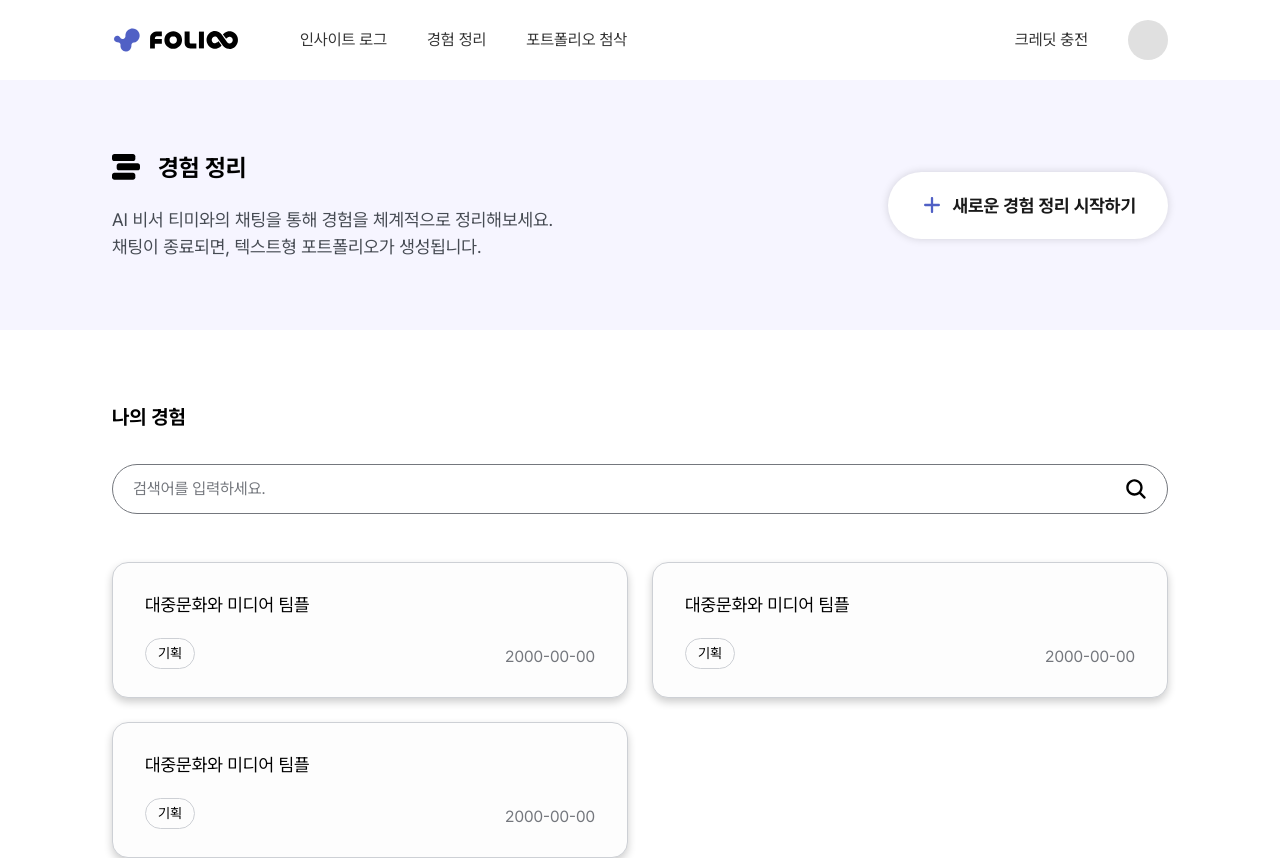
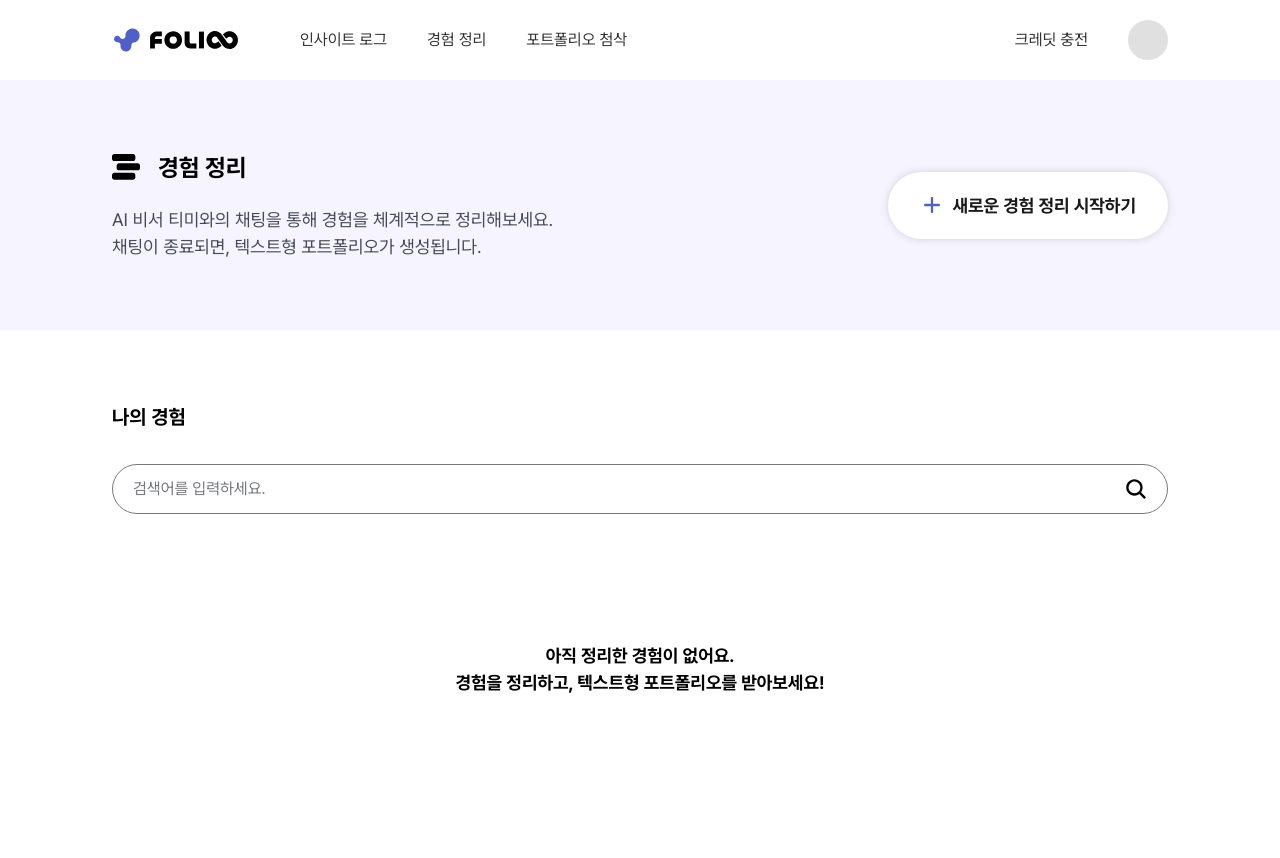
Before and after one commit to Teamie71/folioo-front, a Next.js app: page /experience in a window 1280 px wide. After the commit the page ends 800 px from the top, so only its background shows below. Built offline with nearby package versions, Linux system fonts and the light colour scheme.

Commit message:
✨ Feat: 경험 정리 - 카드 섹션으로 교체

```diff
--- a/src/app/(main)/experience/page.tsx
+++ b/src/app/(main)/experience/page.tsx
@@ -3,6 +3,7 @@ import InputArea from '@/components/InputArea';
 import { ExperienceIcon } from '@/components/icons/ExperienceIcon';
 import { CommonButton } from '@/components/CommonButton';
 import { SearchButton } from '@/components/SearchButton';
+import { ExperienceCardSection } from '@/features/experience/components/ExperienceCardSection';
 
 export default function ExperiencePage() {
   return (
@@ -47,44 +48,8 @@ export default function ExperiencePage() {
           />
         </div>
 
-        {/* 나의 경험 카드
-        TODO: 경험 카드 없을 때, 검색 결과 없을 때 문구
-        */}
-        <div className='grid grid-cols-2 gap-[1.5rem]'>
-          <div className='rounded-[1rem] border border-[#CDD0D5] bg-[#FDFDFD] px-[2rem] py-[1.75rem] shadow-[0_0.25rem_0.5rem_0_#00000033]'>
-            <div className='flex flex-col gap-[1.25rem]'>
-              <span className='text-[1.125rem]'>대중문화와 미디어 팀플</span>
-              <div className='flex items-end justify-between'>
-                <div className='rounded-[6.25rem] border border-[#CDD0D5] px-[0.75rem] py-[0.25rem] text-[0.875rem]'>
-                  기획
-                </div>
-                <span className='text-[1rem] text-[#74777D]'>2000-00-00</span>
-              </div>
-            </div>
-          </div>
-          <div className='rounded-[1rem] border border-[#CDD0D5] bg-[#FDFDFD] px-[2rem] py-[1.75rem] shadow-[0_0.25rem_0.5rem_0_#00000033]'>
-            <div className='flex flex-col gap-[1.25rem]'>
-              <span className='text-[1.125rem]'>대중문화와 미디어 팀플</span>
-              <div className='flex items-end justify-between'>
-                <div className='rounded-[6.25rem] border border-[#CDD0D5] px-[0.75rem] py-[0.25rem] text-[0.875rem]'>
-                  기획
-                </div>
-                <span className='text-[1rem] text-[#74777D]'>2000-00-00</span>
-              </div>
-            </div>
-          </div>
-          <div className='rounded-[1rem] border border-[#CDD0D5] bg-[#FDFDFD] px-[2rem] py-[1.75rem] shadow-[0_0.25rem_0.5rem_0_#00000033]'>
-            <div className='flex flex-col gap-[1.25rem]'>
-              <span className='text-[1.125rem]'>대중문화와 미디어 팀플</span>
-              <div className='flex items-end justify-between'>
-                <div className='rounded-[6.25rem] border border-[#CDD0D5] px-[0.75rem] py-[0.25rem] text-[0.875rem]'>
-                  기획
-                </div>
-                <span className='text-[1rem] text-[#74777D]'>2000-00-00</span>
-              </div>
-            </div>
-          </div>
-        </div>
+        {/* 나의 경험 카드 */}
+        <ExperienceCardSection />
       </div>
     </div>
   );
```
